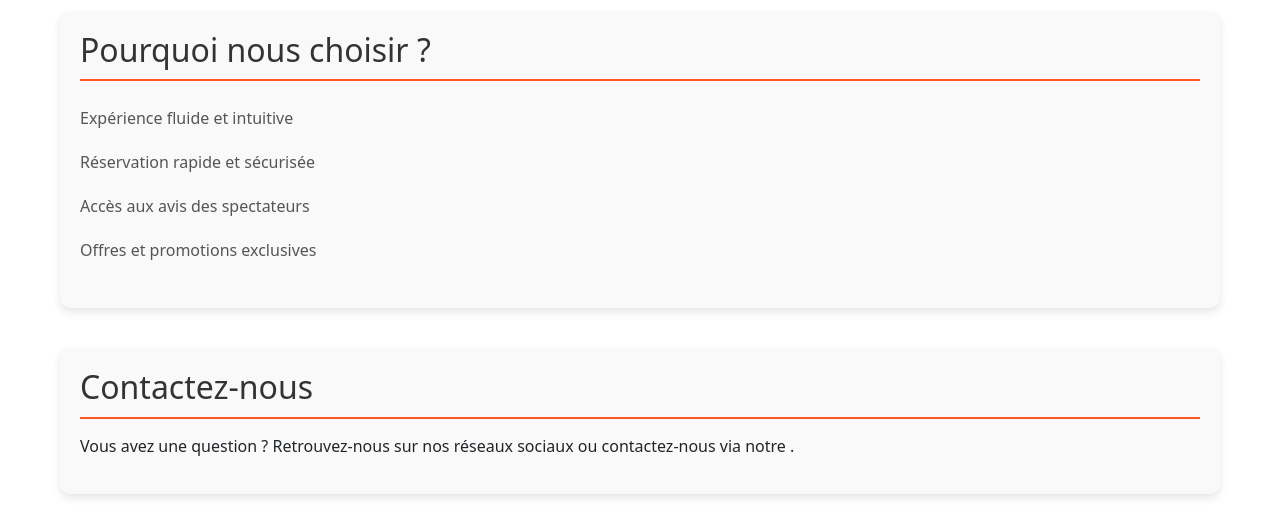
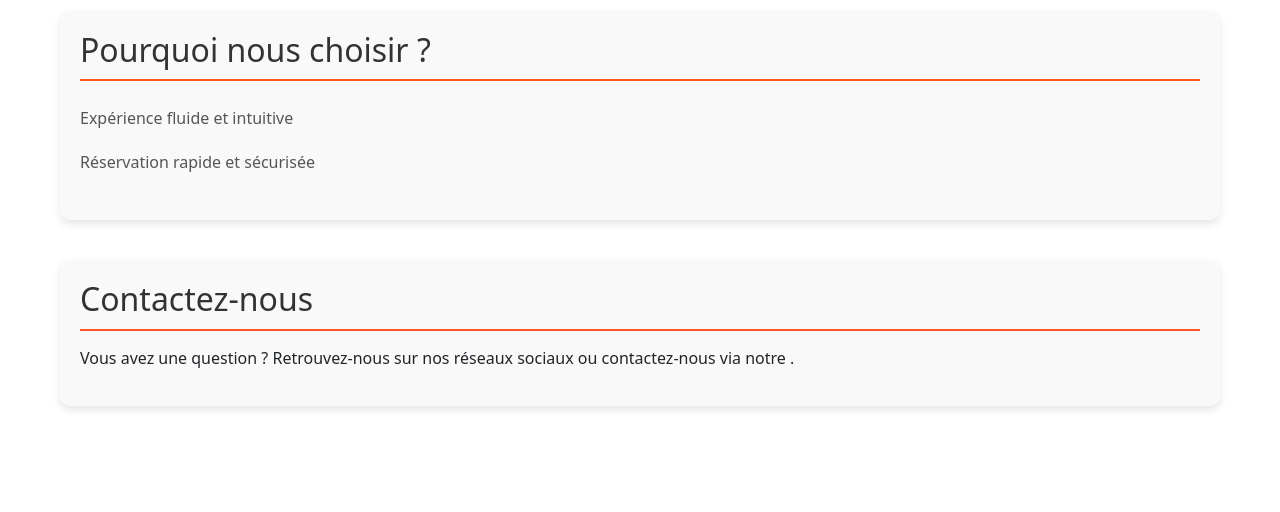
Before and after one commit to salmaaz29/cinema_projet, a Symfony app: template templates/a_propos/index.html.twig in a window 1280 px wide. Shown: the part 444-956 px from the top of the page. Run offline with Twig, Linux system fonts and the light colour scheme; the template is opened without the code that fills it, so the values that code supplies are empty; some libraries are stand-ins or nearby versions.

Commit message:
Remove unused arrow image files and update a_propos template to streamline content

```diff
--- a/templates/a_propos/index.html.twig
+++ b/templates/a_propos/index.html.twig
@@ -118,8 +118,6 @@
         <ul>
             <li>Expérience fluide et intuitive</li>
             <li>Réservation rapide et sécurisée</li>
-            <li>Accès aux avis des spectateurs</li>
-            <li>Offres et promotions exclusives</li>
         </ul>
     </section>
 
```
Also changed, not shown: public/images/fleche_adroite.jpg (deleted), public/images/fleche_agauche.jpg (deleted).
